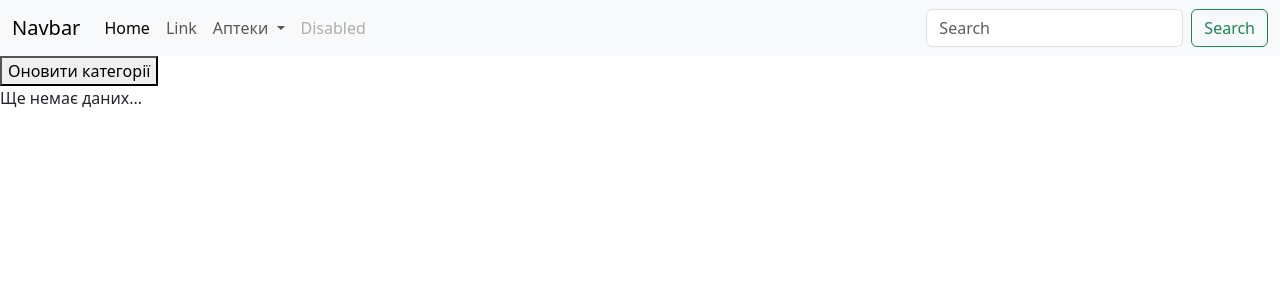
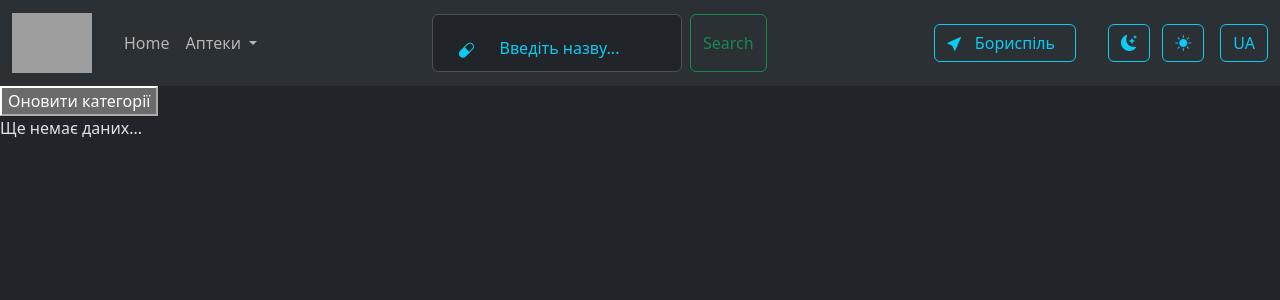
Before and after one commit to yanahlazkova/pharmacy_medicine_price, a Django app: template medicine_price/templates/pharmacy.html in a window 1280 px wide. Shown: the top 300 px of the page. Run offline with Django 5.2, Linux system fonts and the light colour scheme; the template is opened without the code that fills it, so the values that code supplies are empty; some libraries are stand-ins or nearby versions; grey boxes are pictures that could not be loaded.

Commit message:
розробка хедера

```diff
--- a/medicine_price/pharmacies/views/pharmacy.py
+++ b/medicine_price/pharmacies/views/pharmacy.py
@@ -8,6 +8,8 @@ from pharmacies.models import CategoryApteka911, DrugApteka911
 class BasePageViewApteka911(TemplateView):
 # class BasePageViewApteka911(HTMXTemplateMixin, TemplateView):
     page_content: tuple[str] = ('pharmacy.html',)
+    template_name = "base_page.html"
+    htmx_template_name = 'pharmacy.html'
     page_title = 'Аптека 911'
     date_update_category = None
     list_categories = []
@@ -33,7 +35,7 @@ class BasePageViewApteka911(TemplateView):
         return ctx
 
 
-class UpdateCategoryViewApteka911(UpdateView):
+class UpdateCategoryViewApteka911:
     model = CategoryApteka911
 
     def get_context_data(self, **kwargs):
--- a/medicine_price/templates/base_page.html
+++ b/medicine_price/templates/base_page.html
@@ -1,7 +1,7 @@
 {% load static %}
 
 <!DOCTYPE html>
-<html lang="en">
+<html lang="en" data-bs-theme="dark">
 <head>
     <meta charset="UTF-8">
     <meta name="viewport" content="width=device-width, initial-scale=1">
@@ -20,7 +20,7 @@
 </head>
 
 <body>
-{% include 'navbar.html' %}
+{% include 'header.html' %}
 <div class="d-flex">
     <main class="main-content" id="main-content">
         {% block content %}
--- /dev/null
+++ b/medicine_price/templates/header.html
@@ -0,0 +1,71 @@
+{% load static %}
+<nav class="navbar navbar-expand-lg bg-body-tertiary">
+    <div class="container-fluid">
+
+        <!-- ЛІВА ЧАСТИНА -->
+        <div class="d-flex align-items-center">
+            <a class="navbar-brand d-flex align-items-center" href="{% url 'home:home' %}">
+                <img src="{% static 'images/logo-3.png' %}" alt="Logo" height="60" class="me-2">
+            </a>
+            <button class="navbar-toggler" type="button" data-bs-toggle="collapse"
+                    data-bs-target="#navbarSupportedContent">
+                <span class="navbar-toggler-icon"></span>
+            </button>
+
+            <div class="collapse navbar-collapse" id="navbarSupportedContent">
+                <ul class="navbar-nav mb-2 mb-lg-0">
+                    <li class="nav-item dropdown">
+                        <a class="nav-link" href="{% url 'home:home' %}">
+                            Home
+                        </a>
+                    </li>
+                    <li class="nav-item dropdown">
+                        <a class="nav-link dropdown-toggle" href="#" data-bs-toggle="dropdown">
+                            Аптеки
+                        </a>
+                        <ul class="dropdown-menu">
+                            <li>
+                                <a class="dropdown-item"
+                                   href="{% url 'pharmacies:apteka911' %}"
+                                   hx-get="{% url 'pharmacies:apteka911' %}"
+                                   hx-target="#main-content"
+                                   hx-swap="innerHTML"
+                                   hx-push-url="true">
+                                    Аптека 911
+                                </a>
+                            </li>
+                        </ul>
+                    </li>
+                </ul>
+            </div>
+        </div>
+
+        <!-- ЦЕНТР -->
+        <div class="d-flex justify-content-center flex-grow-1">
+            <form class="d-flex w-50" role="search">
+                <div class="form-floating w-100">
+                    <input class="form-control" type="search" placeholder="Search" id="search"/>
+                    <label class="text-info" for="search">
+                        <i class="btn text-info me-2 bi bi-capsule"></i>
+                        Введіть назву...</label>
+                </div>
+                <button class="btn btn-outline-success ms-2" type="submit">Search</button>
+            </form>
+        </div>
+
+        <!-- ПРАВА ЧАСТИНА -->
+        <div class="d-flex align-items-center gap-2">
+            <a class="btn btn-outline-info me-4 text-info">
+                <i class="bi bi-cursor-fill me-2"></i>
+                <span class="me-2">Бориспіль</span>
+            </a>
+            <a>
+                <i class="btn btn-outline-info me-2 bi bi-moon-stars-fill"></i>
+                <i class="btn btn-outline-info me-2 bi bi-brightness-high-fill"></i>
+            </a>
+            <a class="btn btn-outline-info">UA</a>
+
+        </div>
+
+    </div>
+</nav>
--- a/medicine_price/templates/navbar.html
+++ /dev/null
@@ -1,52 +0,0 @@
-{% load static %}
-<nav class="navbar navbar-expand-lg bg-body-tertiary">
-  <div class="container-fluid">
-
-    <a class="navbar-brand" href="#">Navbar</a>
-    <button class="navbar-toggler" type="button" data-bs-toggle="collapse" data-bs-target="#navbarSupportedContent" aria-controls="navbarSupportedContent" aria-expanded="false" aria-label="Toggle navigation">
-      <span class="navbar-toggler-icon"></span>
-    </button>
-        {% comment %}  {% endcomment %}
-    <div class="collapse navbar-collapse" id="navbarSupportedContent">
-      <ul class="navbar-nav me-auto mb-2 mb-lg-0">
-        <li class="nav-item">
-          <a class="nav-link active" aria-current="page"
-             href="{% url 'home:home' %}">Home</a>
-        </li>
-        <li class="nav-item">
-          <a class="nav-link" href="#">Link</a>
-        </li>
-        <li class="nav-item dropdown">
-          <a class="nav-link dropdown-toggle" href="#" role="button" data-bs-toggle="dropdown" aria-expanded="false">
-            Аптеки
-          </a>
-          <ul class="dropdown-menu">
-            <li><a class="dropdown-item"
-                   href="{% url 'pharmacies:apteka911' %}"
-                   hx-get="{% url 'pharmacies:apteka911' %}"
-                   hx-target="#main-content"
-                   hx-swap="innerHTML"
-                   hx-push-url="true">
-              Аптека 911
-            </a></li>
-            <li><a class="dropdown-item" href="#"
-                   hx-get="#"
-                   hx-target="#main-content"
-                   hx-swap="innerHTML"
-                   hx-push-url="true">Another action</a></li>
-
-            <li><hr class="dropdown-divider"></li>
-            <li><a class="dropdown-item" href="#">Something else here</a></li>
-          </ul>
-        </li>
-        <li class="nav-item">
-          <a class="nav-link disabled" aria-disabled="true">Disabled</a>
-        </li>
-      </ul>
-      <form class="d-flex" role="search">
-        <input class="form-control me-2" type="search" placeholder="Search" aria-label="Search"/>
-        <button class="btn btn-outline-success" type="submit">Search</button>
-      </form>
-    </div>
-  </div>
-</nav>
--- a/medicine_price/templates/pharmacy.html
+++ b/medicine_price/templates/pharmacy.html
@@ -13,7 +13,7 @@
     Оновити категорії
 </button>
 
-<div id="category-message">
+<div class="bd-callout bd-callout-info border-left-color-info" id="category-message">
     {% if date_update_category %}
     {{ date_update_category }}
     {% else %}
```
Also changed, not shown: medicine_price/medicine_price/settings.py (+7 -1 lines), medicine_price/static/images/logo.png (added).
